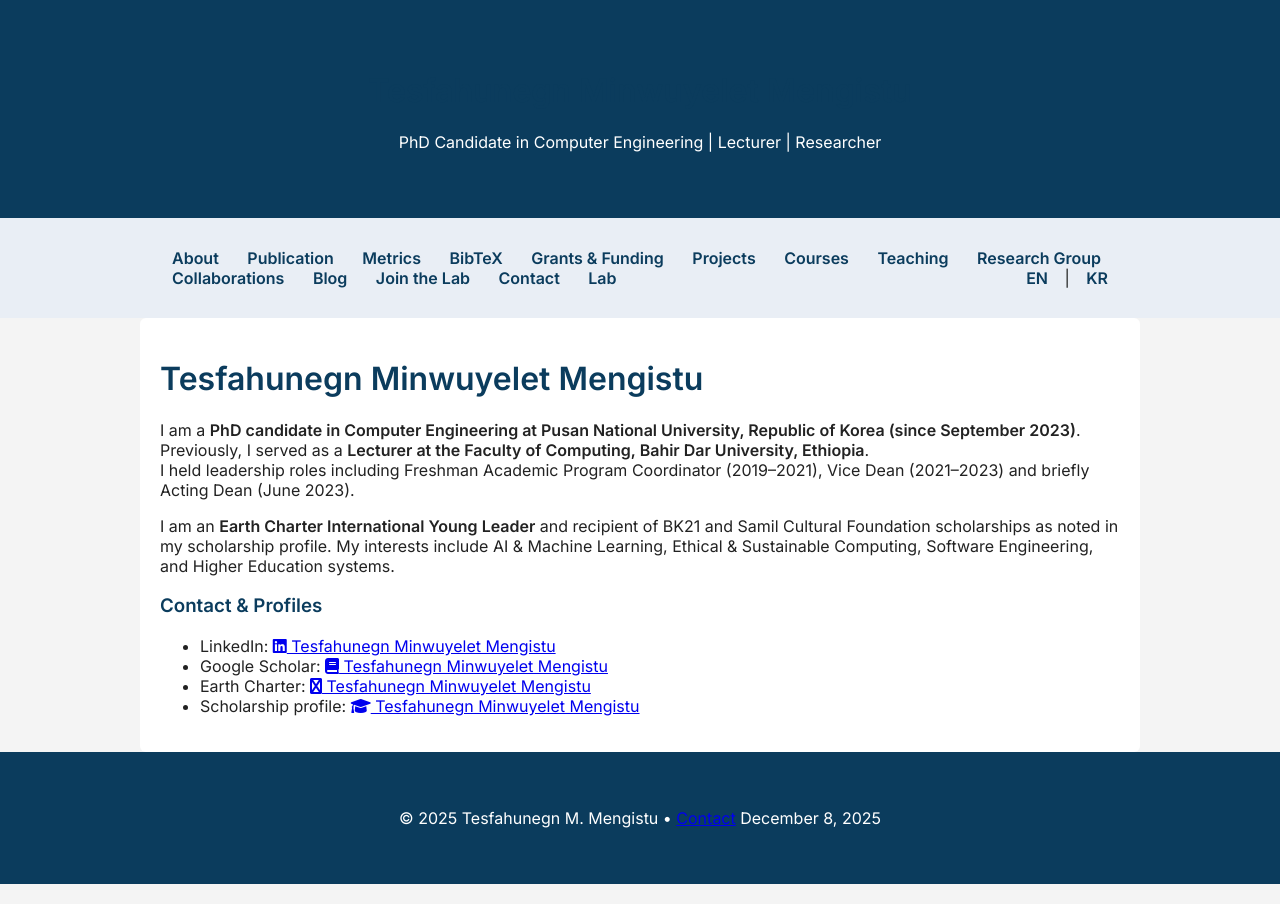
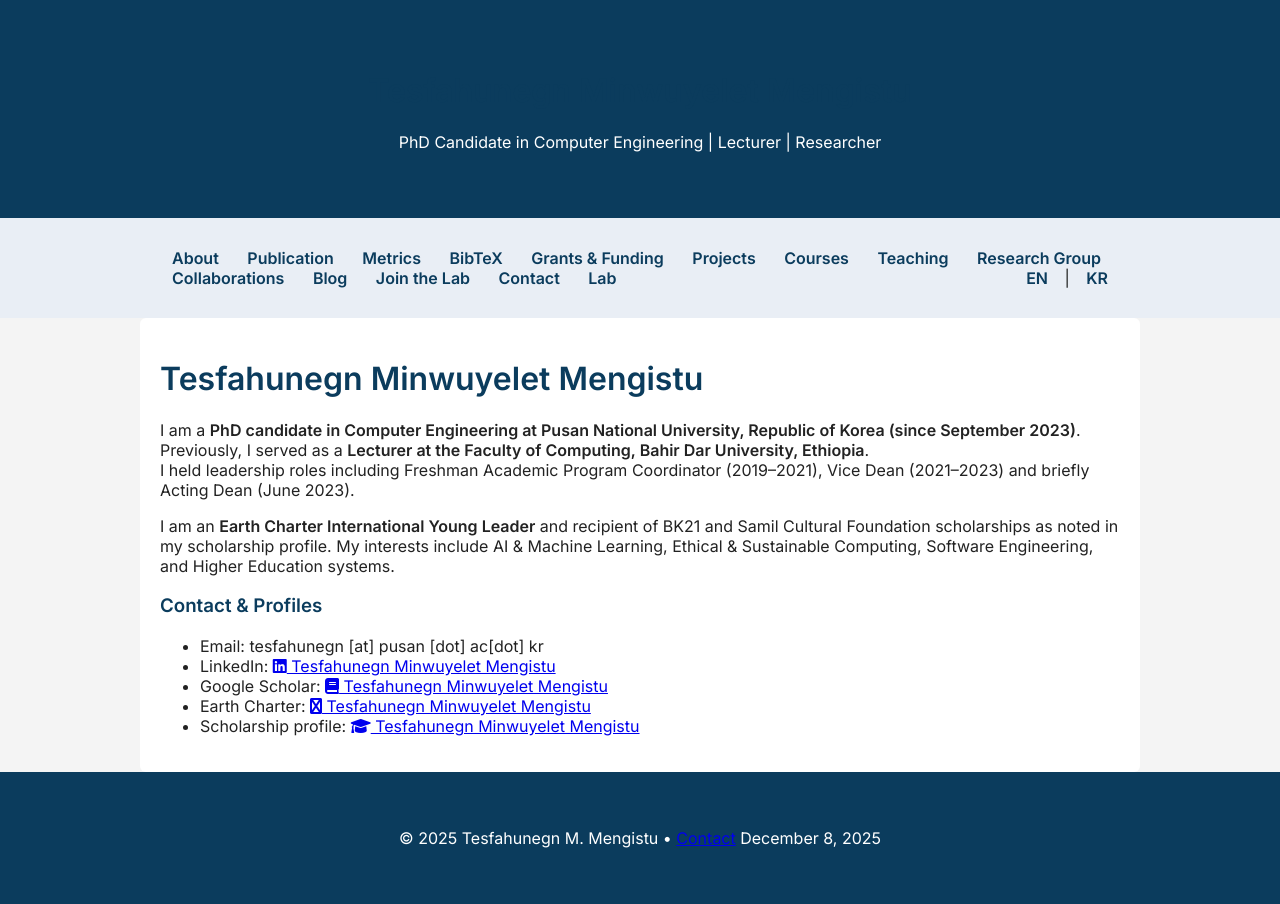
Before and after one commit to Tesfahunegn369/tesfahunegn369.github.io, a Jekyll site: the page built from index.md, in a window 1280 px wide. Built offline with Jekyll 4.4.1, drawn with Linux system fonts in a browser that asks for light colours.

Commit message:
Update index

```diff
--- a/index.md
+++ b/index.md
@@ -13,6 +13,7 @@ I held leadership roles including Freshman Academic Program Coordinator (2019–
 I am an **Earth Charter International Young Leader** and recipient of BK21 and Samil Cultural Foundation scholarships as noted in my scholarship profile. My interests include AI & Machine Learning, Ethical & Sustainable Computing, Software Engineering, and Higher Education systems.
 
 ### Contact & Profiles
+- Email: tesfahunegn [at] pusan [dot] ac[dot] kr
 - LinkedIn: [<i class="fab fa-linkedin"></i> Tesfahunegn Minwuyelet Mengistu](https://www.linkedin.com/in/tesfahunegn-minwuyelet-mengistu-85155a111)
 - Google Scholar: [<i class="fas fa-book"></i> Tesfahunegn Minwuyelet Mengistu](https://scholar.google.com/citations?user=qgSlPxcAAAAJ)
 - Earth Charter: [<i class="fab fa-globe"></i> Tesfahunegn Minwuyelet Mengistu](https://earthcharter.org/youngleaders/tesfahunegn-mengistu/)
```
